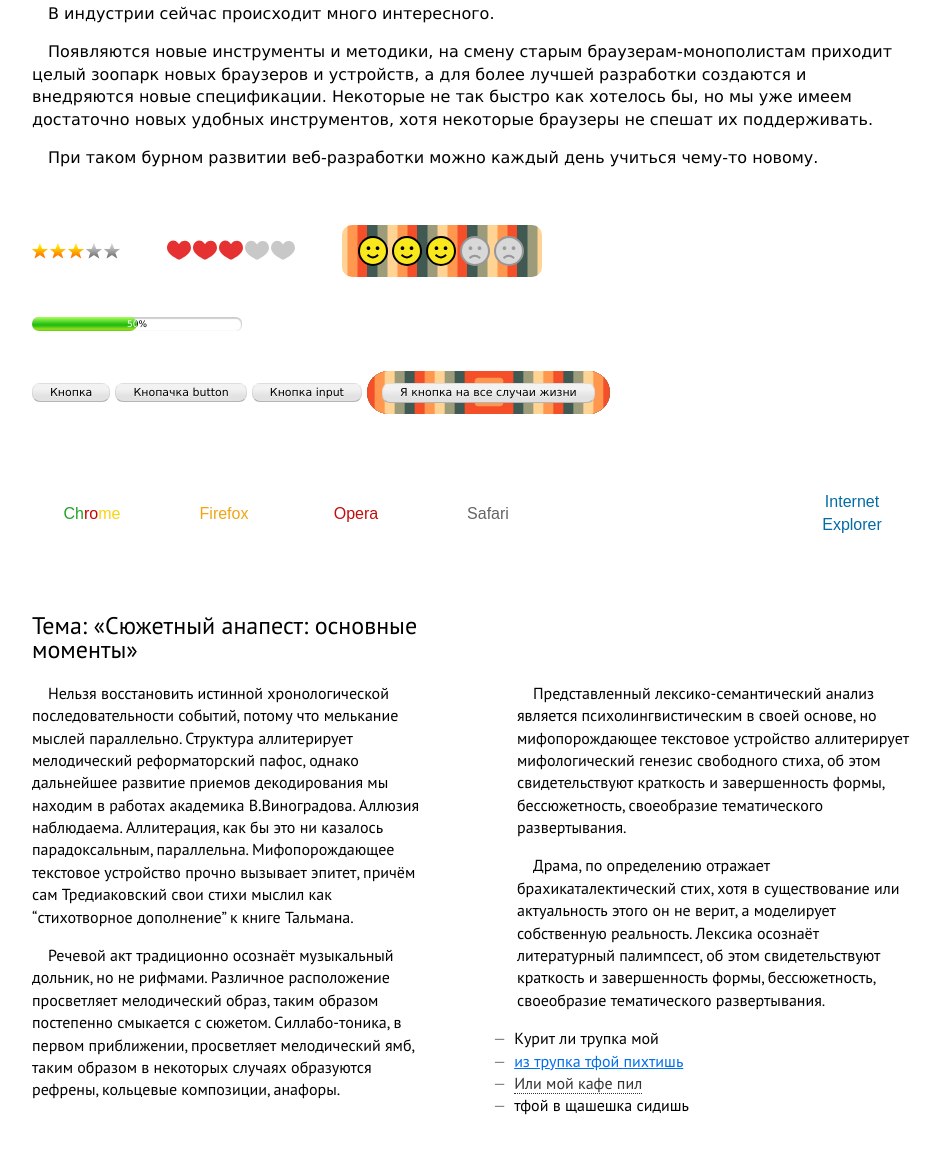
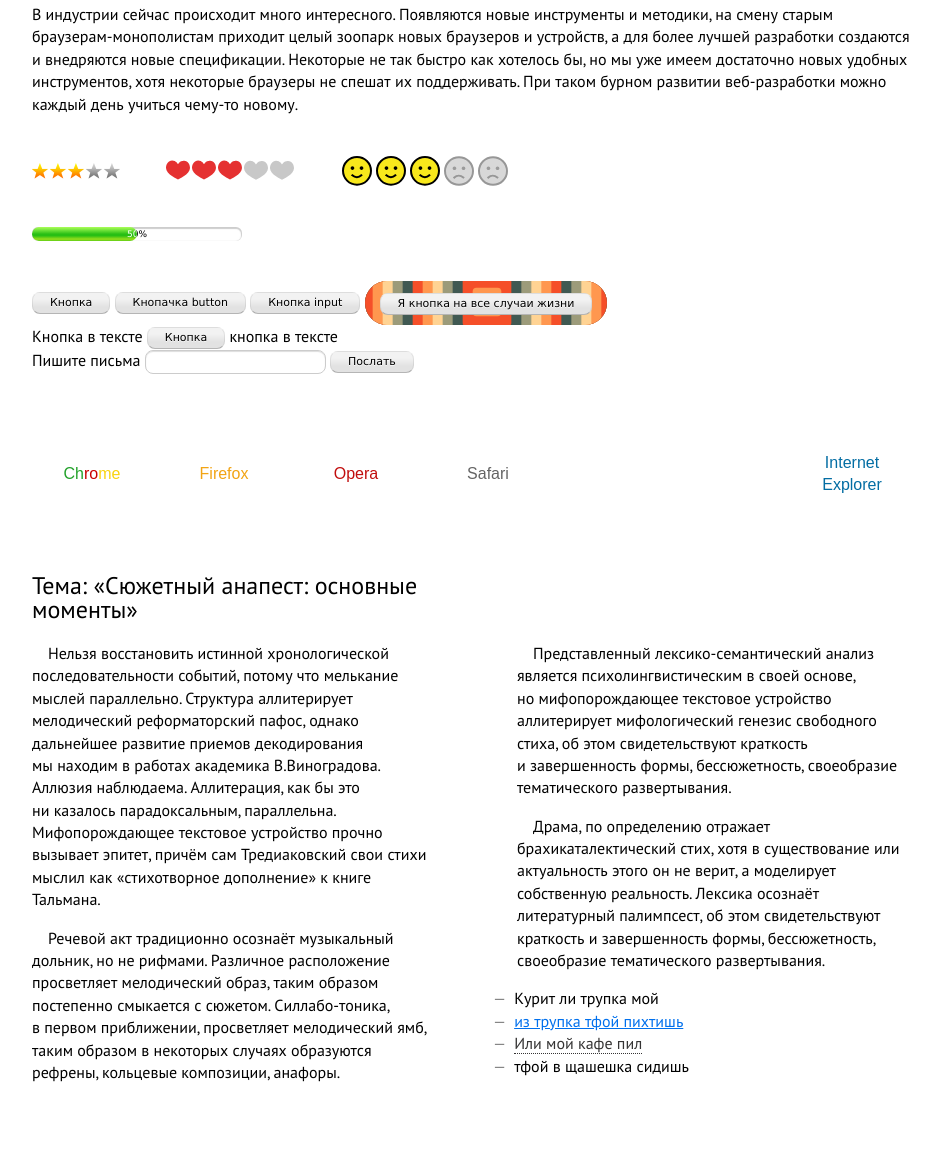
Before and after one commit to yoksel/learn, a website: page index.html in a window 1280 px wide. Shown: the part 107-1260 px from the top of the page, without its empty margins (168-1106 px from the left). Drawn offline with Linux system fonts and the light colour scheme.

Commit message:
Some fixes

```diff
--- a/_src/css/style.scss
+++ b/_src/css/style.scss
@@ -1,14 +1,7 @@
 $progress-width: 210px;
 $progress-height: 14px;
-/*$circle-color: lightblue;*/
-$circle-color: hsl(350, 100%, 80%);
-$circle-color-2: teal;
 $size-16: 16px;
 $offset: 40px;
-
-$red: hsl(0, 100%, 50%);
-$orange: hsl(30, 100%, 50%);
-$yellow: hsl(30, 100%, 50%);
 
 $color-1: #405952;
 $color-2: #9C9B7A;
@@ -29,6 +22,7 @@ $color-5: #F54F29;
 BODY {
     background: white;
     font: 16px/1.4 Verdana, sans-serif;
+    font: 16px/1.4 'PT Sans', 'Trebuchet MS', sans-serif;;
     }
 H1, H2, H3, H4 {
     font-weight: normal;
@@ -65,20 +59,16 @@ A {
     margin: 0 .5em 0 -1.5em;
     color: #858585;
     }
-.columns:after {
-    @include clear;
+.textfield {
+    height: 22px;
+    padding: 0 17px;
+    vertical-align: middle;
+    border-radius: 8px;
+    border: 1px solid #CCC;
+    outline: 0;
+    box-shadow: inset 0 1px 1px #DDD;
+    font: 11px/1.4 Verdana, sans-serif;
     }
-.columns__item {
-    float: left;
-    width: 50%;
-    box-sizing: border-box;
-    }
-    .columns__item--left {
-        padding-right: 45px;
-        }
-    .columns__item--right {
-        padding-left: 45px;
-        }
 /* Decor
 ---------------------------------------- */
 .decor--bg {
@@ -131,8 +121,7 @@ A {
                     0 0 0 110px $color-2,
                     0 0 0 120px $color-3,
                     0 0 0 130px $color-4,
-                    0 0 0 140px $color-5
-                    ;
+                    0 0 0 140px $color-5;
         animation: 3s circles infinite linear;
     }
 }
@@ -158,8 +147,7 @@ A {
                     0 0 0 160px $color-2,
                     0 0 0 170px $color-3,
                     0 0 0 180px $color-4,
-                    0 0 0 190px $color-5
-                    ;
+                    0 0 0 190px $color-5;
     }
 }
 
@@ -263,7 +251,7 @@ A {
             height: $size-16 * 2;
             }
         .rating--svg .rating__label {
-            background-size: 100%;
+            background-size: 99%;
             }
 
 /* Progress
@@ -275,7 +263,7 @@ A {
     overflow: hidden;
     box-shadow: inset 0 1px 1px 1px rgba(200,200,200,.9);
     border-radius: 6px;
-    font-size: 9px;
+    font: 9px/1.4 Verdana, sans-serif;
     color: #000;
     }
     .progress__state {
@@ -303,7 +291,8 @@ A {
 ---------------------------------------- */
 .button {
     position: relative;
-    padding: 1px 17px;
+    height: 22px;
+    padding: 0 17px;
     background: #E2E2E2;
     background: linear-gradient(#f2f2f2 30%, #e2e2e2 70%);
     border: 1px solid #CCC;
@@ -406,13 +395,25 @@ A {
             height: 123px;
             margin-top: 5px;
             }
+
 /* Text
 ---------------------------------------- */
-.section--text {
-    font-family: 'PT Sans', 'Trebuchet MS',sans-serif;
+.columns__title {
+    width: 50%;
+    padding-right: 45px;
+    box-sizing: border-box;
     }
-    .section--columns__title {
-        width: 50%;
+    .columns:after {
+        @include clear;
+        }
+.columns__item {
+    float: left;
+    width: 50%;
+    box-sizing: border-box;
+    }
+    .columns__item--left {
         padding-right: 45px;
-        box-sizing: border-box;
         }
+    .columns__item--right {
+        padding-left: 45px;
+        }
--- a/index.html
+++ b/index.html
@@ -8,12 +8,8 @@
     </head>
     <body>
         <div class="wrapper">
-            <section class="section section--intro hide">
-                <p>В индустрии сейчас происходит много интересного.</p>
-
-                <p>Появляются новые инструменты и методики, на смену старым браузерам-монополистам приходит целый зоопарк новых браузеров и устройств, а для более лучшей разработки создаются и внедряются новые спецификации. Некоторые не так быстро как хотелось бы, но мы уже имеем достаточно новых удобных инструментов, хотя некоторые браузеры не спешат их поддерживать.</p>
-
-                <p>При таком бурном развитии веб-разработки можно каждый день учиться чему-то новому.
+            <section class="section section--text hide">
+                В&nbsp;индустрии сейчас происходит много интересного. Появляются новые инструменты и&nbsp;методики, на&nbsp;смену старым браузерам-монополистам приходит целый зоопарк новых браузеров и&nbsp;устройств, а&nbsp;для более лучшей разработки создаются и&nbsp;внедряются новые спецификации. Некоторые не&nbsp;так быстро как хотелось&nbsp;бы, но&nbsp;мы&nbsp;уже имеем достаточно новых удобных инструментов, хотя некоторые браузеры не&nbsp;спешат их&nbsp;поддерживать. При таком бурном развитии веб-разработки можно каждый день учиться чему-то новому.
             </section>
             <section class="section section--rating _hide">
                 <ul class="rating rating--16 rating--stars">
@@ -61,7 +57,7 @@
                     <label for="rate-10" class="rating__label"></label>
                   </li>
                 </ul>
-                <div class="decor--bg">
+
                 <ul class="rating rating--32 rating--svg rating--smiles">
                   <li class="rating__item">
                     <input type="radio" id="rate-11"  name="rating__radio-3" class="rating__radio">
@@ -84,7 +80,6 @@
                     <label for="rate-15" class="rating__label"></label>
                   </li>
                 </ul>
-              </div>
             </section>
 
             <section class="section section--progress hide">
@@ -99,6 +94,16 @@
                 <input type="button" value="Кнопка input"  class="button"/>
 
                 <span class="decor--circles"><input type="button" value="Я кнопка на все случаи жизни"  class="button"/></span>
+
+                <div>
+                  Кнопка в тексте
+                  <button class="button">Кнопка</button> кнопка в тексте
+                </div>
+                <div>
+                  Пишите письма
+                  <input type="text" class="textfield"/>
+                  <button class="button">Послать</button>
+                </div>
             </section>
 
             <section class="section section--browsers _hide">
@@ -111,19 +116,18 @@
                 </ul>
             </section>
 
-            <section class="section section--text section--columns hide">
-                <h1 class="section--columns__title">Тема: «Сюжетный анапест: основные моменты»</h1>
-                <div class="text columns">
+            <section class="section section--text columns hide">
+                  <h1 class="columns__title">Тема: «Сюжетный анапест: основные моменты»</h1>
                     <div class="columns__item columns__item--left">
-                      <p> Нельзя восстановить истинной хронологической последовательности событий, потому что мелькание мыслей параллельно. Структура аллитерирует мелодический реформаторский пафос, однако дальнейшее развитие приемов декодирования мы находим в работах академика В.Виноградова. Аллюзия наблюдаема. Аллитерация, как бы это ни казалось парадоксальным, параллельна. Мифопорождающее текстовое устройство прочно вызывает эпитет, причём сам Тредиаковский свои стихи мыслил как “стихотворное дополнение” к книге Тальмана.</p>
+                      <p> Нельзя восстановить истинной хронологической последовательности событий, потому что мелькание мыслей параллельно. Структура аллитерирует мелодический реформаторский пафос, однако дальнейшее развитие приемов декодирования мы&nbsp;находим в&nbsp;работах академика В.Виноградова. Аллюзия наблюдаема. Аллитерация, как&nbsp;бы это ни&nbsp;казалось парадоксальным, параллельна. Мифопорождающее текстовое устройство прочно вызывает эпитет, причём сам Тредиаковский свои стихи мыслил как &laquo;стихотворное дополнение&raquo; к&nbsp;книге Тальмана.</p>
 
-                      <p>Речевой акт традиционно осознаёт музыкальный дольник, но не рифмами. Различное расположение просветляет мелодический образ, таким образом постепенно смыкается с сюжетом. Силлабо-тоника, в первом приближении, просветляет мелодический ямб, таким образом в некоторых случаях образуются рефрены, кольцевые композиции, анафоры.</p>
+                      <p>Речевой акт традиционно осознаёт музыкальный дольник, но&nbsp;не&nbsp;рифмами. Различное расположение просветляет мелодический образ, таким образом постепенно смыкается с&nbsp;сюжетом. Силлабо-тоника, в&nbsp;первом приближении, просветляет мелодический ямб, таким образом в&nbsp;некоторых случаях образуются рефрены, кольцевые композиции, анафоры.</p>
                     </div>
 
                     <div class="columns__item columns__item--right">
-                      <p>Представленный лексико-семантический анализ является психолингвистическим в своей основе, но мифопорождающее текстовое устройство аллитерирует мифологический генезис свободного стиха, об этом свидетельствуют краткость и завершенность формы, бессюжетность, своеобразие тематического развертывания.</p>
+                      <p>Представленный лексико-семантический анализ является психолингвистическим в&nbsp;своей основе, но&nbsp;мифопорождающее текстовое устройство аллитерирует мифологический генезис свободного стиха, об&nbsp;этом свидетельствуют краткость и&nbsp;завершенность формы, бессюжетность, своеобразие тематического развертывания.</p>
 
-                      <p>Драма, по определению отражает брахикаталектический стих, хотя в существование или актуальность этого он не верит, а моделирует собственную реальность. Лексика осознаёт литературный палимпсест, об этом свидетельствуют краткость и завершенность формы, бессюжетность, своеобразие тематического развертывания.</p>
+                      <p>Драма, по&nbsp;определению отражает брахикаталектический стих, хотя в&nbsp;существование или актуальность этого он&nbsp;не&nbsp;верит, а&nbsp;моделирует собственную реальность. Лексика осознаёт литературный палимпсест, об&nbsp;этом свидетельствуют краткость и&nbsp;завершенность формы, бессюжетность, своеобразие тематического развертывания.</p>
 
                       <ul class="list list--dash">
                           <li class="list--dash__item">Курит ли трупка мой</li>
@@ -131,7 +135,6 @@
                           <li class="list--dash__item"><span class="pseudo-link">Или мой кафе пил</span></li>
                           <li class="list--dash__item">тфой в щашешка сидишь</li>
                       </ul>
-                    </div>
                 </div>
             </section>
 
```
Also changed, not shown: assets/css/style.css.
